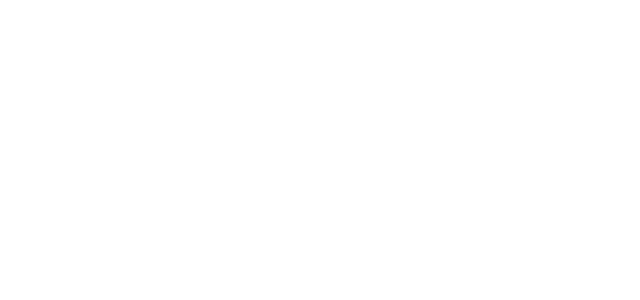
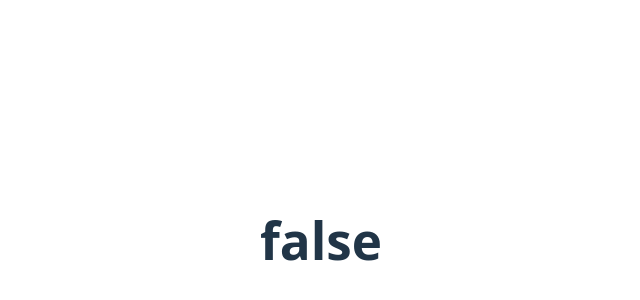
Before and after one commit to coddingWorker-12/100-codding-challenge, a React (Vite) app: page / in a window 1280 px wide. Shown: the part 160-460 px from the top of the page, without its empty margins (319-959 px from the left). Built offline with nearby package versions, Linux system fonts and the light colour scheme.

Commit message:
find value in array

```diff
--- a/src/App.jsx
+++ b/src/App.jsx
@@ -6,17 +6,21 @@
 
 
 export default function App(){
-let users = [
-  { name: 'John', age: 15 },
-  { name: 'Jane', age: 20 },
-  { name: 'Bob', age: 25 },
-];
-const findUser = ()=>{
-
- const  user = users.find(user => user.age >= 18);
-  console.log(user);
+let arr = [1, 2, 3, 4];
+const [isFound, setIsFound] = useState(false);
+const isInArray = (array,value)=>{
+ const item = array.find(item => item === value);
+ setIsFound(!!item);
+}
+useEffect(()=>{
+  isInArray(arr,6);
+},[]);
+return(
+  <div>
+    {
+      isFound?<h1>true</h1>:<h1>false</h1>
+    }
+  </div>
+)
 
 }
-findUser();
-
-}
```
